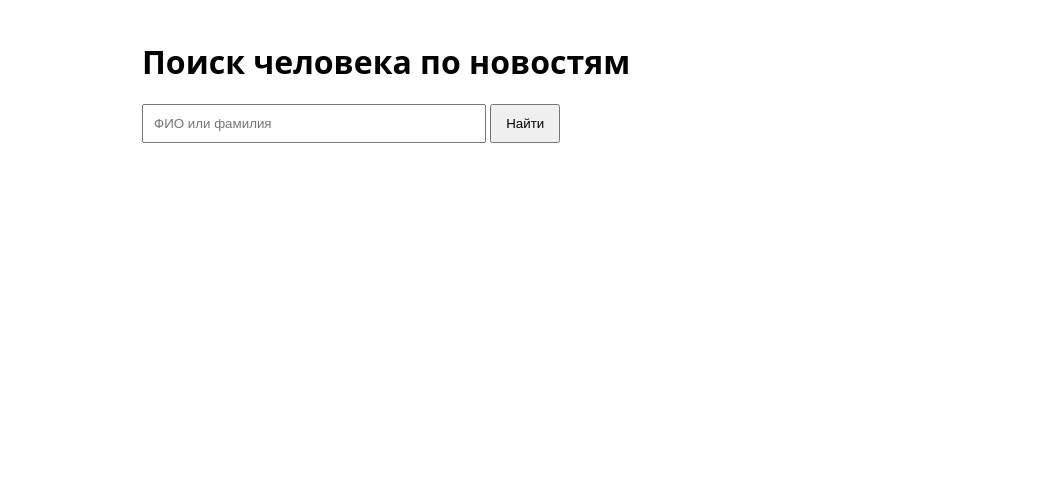
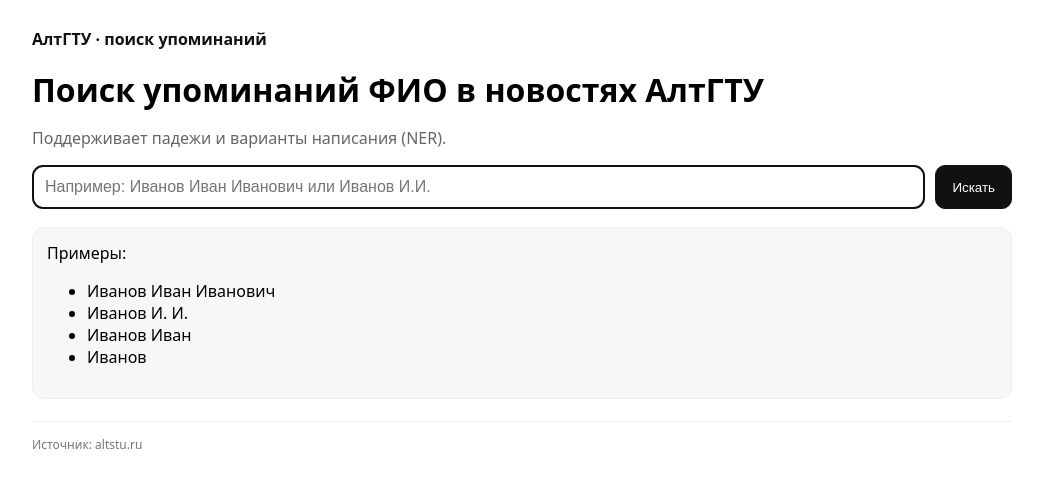
Before and after one commit to Sh1chi/SearchAltGTU, a FastAPI app: template app/templates/index.html in a window 1280 px wide. Shown: the top 488 px of the page, without its empty margins (118-1161 px from the left). Run offline with FastAPI, Linux system fonts and the light colour scheme; the template is opened without the code that fills it: most values are stand-ins (such as "Sample title", 1, 10 or a date in 2020).

Commit message:
Реализован поиск по новостям и вывод результатов в интерфейсе

```diff
--- /dev/null
+++ b/app/core/__init__.py
@@ -0,0 +1 @@
+# Ядро приложения: config, http_client
--- a/app/main.py
+++ b/app/main.py
@@ -1,24 +1,42 @@
+"""FastAPI-приложение: поиск по ФИО в новостях АлтГТУ (веб-форма и JSON API)."""
+
+from __future__ import annotations
+
 from fastapi import FastAPI, Query, Request
 from fastapi.responses import HTMLResponse, JSONResponse
 from fastapi.staticfiles import StaticFiles
 from fastapi.templating import Jinja2Templates
 
-app = FastAPI(title="News Person Search (MVP)")
+from app.core.http_client import HttpClient
+from app.services.name_matcher import NatashaNameMatcher
+from app.services.search_service import SearchService
+
+
+app = FastAPI(title="AltSTU News FIO Search")
 
 app.mount("/static", StaticFiles(directory="app/static"), name="static")
 templates = Jinja2Templates(directory="app/templates")
 
+# Общие зависимости: один HTTP-клиент, матчер и сервис поиска на всё приложение
+_http = HttpClient.create()
+_matcher = NatashaNameMatcher()
+_search_service = SearchService(_http, _matcher)
+
 
 @app.get("/", response_class=HTMLResponse)
 def index(request: Request):
+    """Главная страница с формой поиска."""
     return templates.TemplateResponse("index.html", {"request": request})
 
 
 @app.get("/search", response_class=HTMLResponse)
-def search_page(request: Request, q: str = Query("", max_length=200)):
+def search_page(
+    request: Request,
+    q: str = Query("", min_length=0, max_length=200),
+):
+    """Страница с результатами поиска (HTML)."""
     query = (q or "").strip()
-    # MVP: поиск ещё не реализован
-    items = []
+    items = _search_service.search(query) if query else []
     return templates.TemplateResponse(
         "results.html",
         {"request": request, "q": query, "items": items},
@@ -26,6 +44,20 @@ def search_page(request: Request, q: str = Query("", max_length=200)):
 
 
 @app.get("/api/search")
-def api_search(q: str = Query("", max_length=200)):
+def api_search(q: str = Query("", min_length=0, max_length=200)):
+    """JSON API: поиск по ФИО, возвращает список статей с полями url, title, score и т.д."""
     query = (q or "").strip()
-    return JSONResponse({"query": query, "count": 0, "items": []})
+    items = _search_service.search(query) if query else []
+    data = [
+        {
+            "url": it.url,
+            "title": it.title,
+            "published_date": it.published_date,
+            "snippet": it.snippet,
+            "score": it.score,
+            "match_type": it.match_type,
+            "person_normal": it.person_normal,
+        }
+        for it in items
+    ]
+    return JSONResponse({"query": query, "count": len(data), "items": data})
--- a/app/static/css/style.css
+++ b/app/static/css/style.css
@@ -1,5 +1,119 @@
-body { font-family: system-ui, sans-serif; }
-.container { max-width: 760px; margin: 40px auto; padding: 0 16px; }
-input { padding: 10px; width: 320px; max-width: 100%; }
-button { padding: 10px 14px; }
-.hint { color: #666; }
+:root {
+  font-family: system-ui, -apple-system, Segoe UI, Roboto, Arial, sans-serif;
+}
+
+.container {
+  max-width: 980px;
+  margin: 0 auto;
+  padding: 20px;
+}
+
+.header {
+  display: flex;
+  align-items: center;
+  margin-bottom: 18px;
+}
+
+.brand {
+  font-weight: 700;
+  text-decoration: none;
+  color: #111;
+}
+
+h1 {
+  margin: 8px 0 12px;
+}
+
+.muted {
+  color: #666;
+}
+
+.form {
+  display: flex;
+  gap: 10px;
+  margin: 14px 0 18px;
+}
+
+.input {
+  flex: 1;
+  padding: 12px 12px;
+  border: 1px solid #ddd;
+  border-radius: 10px;
+  font-size: 16px;
+}
+
+.btn {
+  padding: 12px 16px;
+  border: 1px solid #111;
+  border-radius: 10px;
+  background: #111;
+  color: #fff;
+  cursor: pointer;
+}
+
+.hint {
+  background: #f7f7f7;
+  border: 1px solid #eee;
+  border-radius: 12px;
+  padding: 14px;
+}
+
+.list {
+  display: grid;
+  gap: 12px;
+  margin-top: 12px;
+}
+
+.card {
+  border: 1px solid #eee;
+  border-radius: 12px;
+  padding: 14px;
+  background: #fff;
+}
+
+.title {
+  font-size: 18px;
+  font-weight: 700;
+  text-decoration: none;
+  color: #111;
+}
+
+.meta {
+  display: flex;
+  flex-wrap: wrap;
+  gap: 8px;
+  margin-top: 8px;
+  color: #666;
+  font-size: 13px;
+}
+
+.badge {
+  border: 1px solid #ddd;
+  border-radius: 999px;
+  padding: 2px 8px;
+}
+
+.snippet {
+  margin-top: 10px;
+  line-height: 1.45;
+}
+
+.snippet mark {
+  padding: 0 2px;
+  border-radius: 4px;
+}
+
+.link {
+  margin-top: 10px;
+  font-size: 12px;
+  color: #666;
+  word-break: break-all;
+}
+
+.footer {
+  margin-top: 22px;
+  padding-top: 14px;
+  border-top: 1px solid #eee;
+  color: #777;
+  font-size: 12px;
+}
--- /dev/null
+++ b/app/templates/base.html
@@ -0,0 +1,24 @@
+<!doctype html>
+<html lang="ru">
+<head>
+  <meta charset="utf-8"/>
+  <meta name="viewport" content="width=device-width, initial-scale=1"/>
+  <title>{{ title or "Поиск ФИО в новостях АлтГТУ" }}</title>
+  <link rel="stylesheet" href="/static/css/style.css"/>
+</head>
+<body>
+  <div class="container">
+    <header class="header">
+      <a class="brand" href="/">АлтГТУ · поиск упоминаний</a>
+    </header>
+
+    <main>
+      {% block content %}{% endblock %}
+    </main>
+
+    <footer class="footer">
+      <span>Источник: altstu.ru</span>
+    </footer>
+  </div>
+</body>
+</html>
--- a/app/templates/index.html
+++ b/app/templates/index.html
@@ -1,17 +1,20 @@
-<!doctype html>
-<html lang="ru">
-<head>
-  <meta charset="utf-8" />
-  <title>Поиск по новостям — MVP</title>
-  <link rel="stylesheet" href="/static/style.css" />
-</head>
-<body>
-  <div class="container">
-    <h1>Поиск человека по новостям</h1>
-    <form action="/search" method="get">
-      <input name="q" placeholder="ФИО или фамилия" />
-      <button type="submit">Найти</button>
-    </form>
+{% extends "base.html" %}
+{% block content %}
+  <h1>Поиск упоминаний ФИО в новостях АлтГТУ</h1>
+  <p class="muted">Поддерживает падежи и варианты написания (NER).</p>
+
+  <form class="form" action="/search" method="get">
+    <input name="q" class="input" placeholder="Например: Иванов Иван Иванович или Иванов И.И." autofocus />
+    <button class="btn" type="submit">Искать</button>
+  </form>
+
+  <div class="hint">
+    <div>Примеры:</div>
+    <ul>
+      <li>Иванов Иван Иванович</li>
+      <li>Иванов И. И.</li>
+      <li>Иванов Иван</li>
+      <li>Иванов</li>
+    </ul>
   </div>
-</body>
-</html>
+{% endblock %}
```
Also changed, not shown: app/core/config.py (+18 -9 lines), app/core/http_client.py (+57 -13 lines), app/services/search_service.py (added, +115 -0 lines), app/templates/results.html (+33 -26 lines), app/utils/text.py (added, +88 -0 lines), requirements.txt (+10 -8 lines), app/services/__init__.py (added), app/utils/__init__.py (added).
